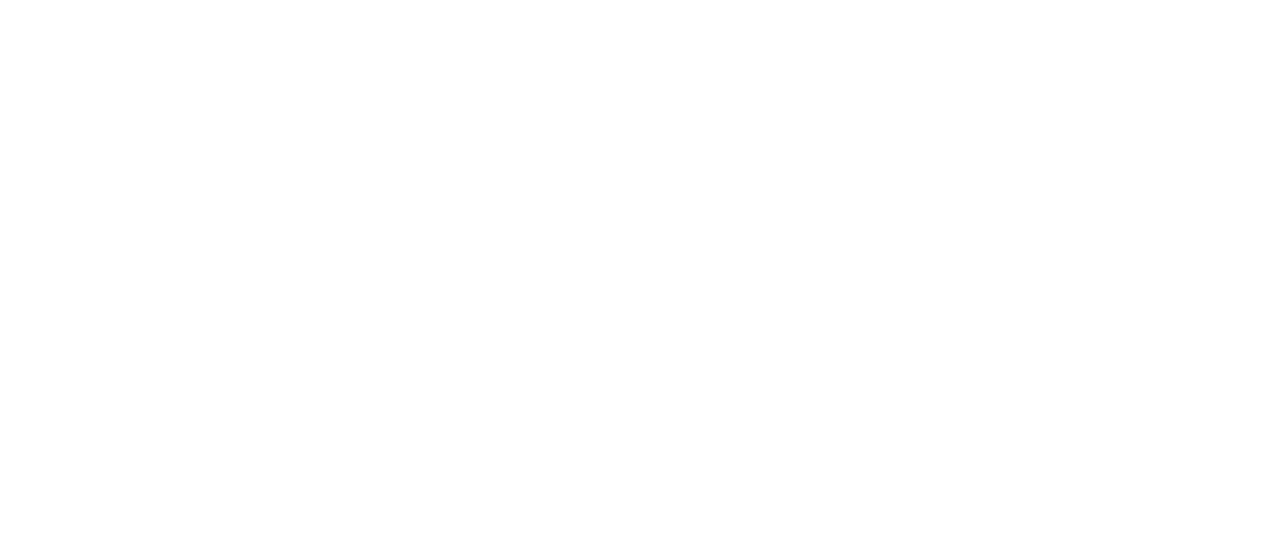
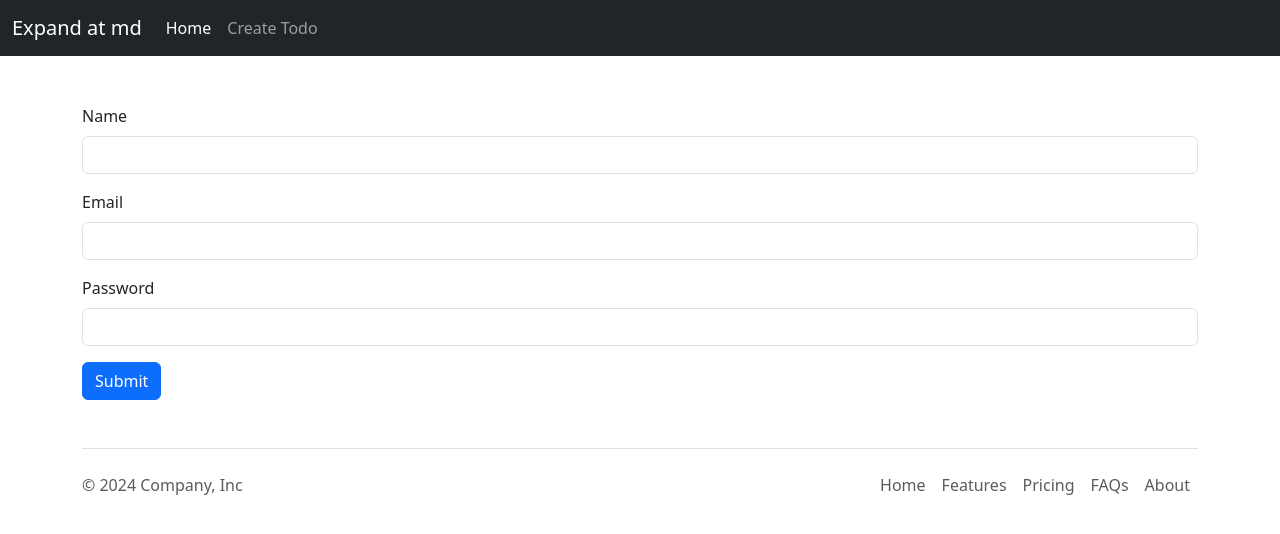
Before and after one commit to 01Ryuk/todo, a React (Create React App) app: page /signup in a window 1280 px wide. Before the commit this address had no page. Shown: the top 534 px of the page. Built offline with nearby package versions, Linux system fonts and the light colour scheme.

Commit message:
signup function

```diff
--- a/src/App.js
+++ b/src/App.js
@@ -4,6 +4,8 @@
 import Create from "./pages/Create";
 import Update from "./pages/Update";
 import View from "./pages/View";
+import Signup from "./pages/Signup";
+import Login from "./pages/Login";
 
 
 
@@ -15,6 +17,9 @@
     <Route path = '/create' element={<Create />} />
     <Route path = '/update/:id' element={<Update />} />
     <Route path = '/view/:id' element={<View />} />
+    <Route path = '/login' element={<Login />} />
+    <Route path = '/signup' element={<Signup />} />
+
     </Routes>
     </>
 
--- a/src/pages/Create.js
+++ b/src/pages/Create.js
@@ -4,15 +4,15 @@
 import axios from "axios";
 
 const Create = () => {
-  const [todotitle, setTodoTitle] = useState();
-  const [tododescription, setTodoDescription] = useState();
+  const [title, setTodoTitle] = useState();
+  const [description, setTodoDescription] = useState();
   const [expiry, setExpiry] = useState();
 
   const submitTodo = () => {
-    let submissionData = [todotitle, tododescription, expiry];
+    let submissionData = {title, description, expiry};
 
     axios
-      .post("http://localhost:3000/api/todo", submissionData)
+      .post("http://localhost:8000/api/create", submissionData)
       .then((response) => {
         if (response.data.status === 200) {
           alert("Todo created successfully!");
@@ -32,7 +32,7 @@
             </label>
             <input
               class="form-control"
-              value={todotitle}
+              value={title}
               onChange={(e) => setTodoTitle(e.target.value)}
             />
           </div>
@@ -42,7 +42,7 @@
             </label>
             <input
               class="form-control"
-              value={tododescription}
+              value={description}
               onChange={(e) => setTodoDescription(e.target.value)}
             />
           </div>
--- /dev/null
+++ b/src/pages/Signup.js
@@ -0,0 +1,76 @@
+import React, { useState } from 'react'
+import Header from '../common/Header'
+import Footer from '../common/Footer'
+import axios from 'axios';
+
+const Signup = () => {
+  const [name, setName] = useState();
+  const [email, setEmail] = useState();
+  const [password, setPassword] = useState();
+  const submit = () => {
+    let signupData = {name,email,password};
+
+    axios
+      .post("http://localhost:8000/api/signup", signupData)
+      .then((response) => {
+        if (response.data.status === 200) {
+          alert("Signup successfully!");
+        } else {
+          alert("Failed to Signup!");
+        }
+      });
+  };
+
+
+  return (
+  <>
+  <Header />
+  <div className="todocontent">
+        <div className="container my-5">
+          <div class="mb-3">
+            <label for="exampleInputEmail1" class="form-label">
+             Name
+            </label>
+            <input
+              class="form-control"
+              value={name}
+              onChange={(e) => setName(e.target.value)}
+            />
+          </div>
+          <div class="mb-3">
+            <label for="exampleInputEmail1" class="form-label">
+              Email
+            </label>
+            <input
+              class="form-control"
+              value={email}
+              onChange={(e) => setEmail(e.target.value)}
+            />
+          </div>
+          <div class="mb-3">
+            <label for="exampleInputEmail1" class="form-label">
+              Password
+            </label>
+
+            <input
+              type="password"
+              class="form-control"
+              value={password}
+              onChange={(e) => setPassword(e.target.value)}
+            />
+          </div>
+          <button class="btn btn-primary" onClick={submit}>
+            Submit
+          </button>
+        </div>
+      </div>
+
+
+
+  <Footer />
+
+  </>
+  )
+}
+
+export default Signup
```
